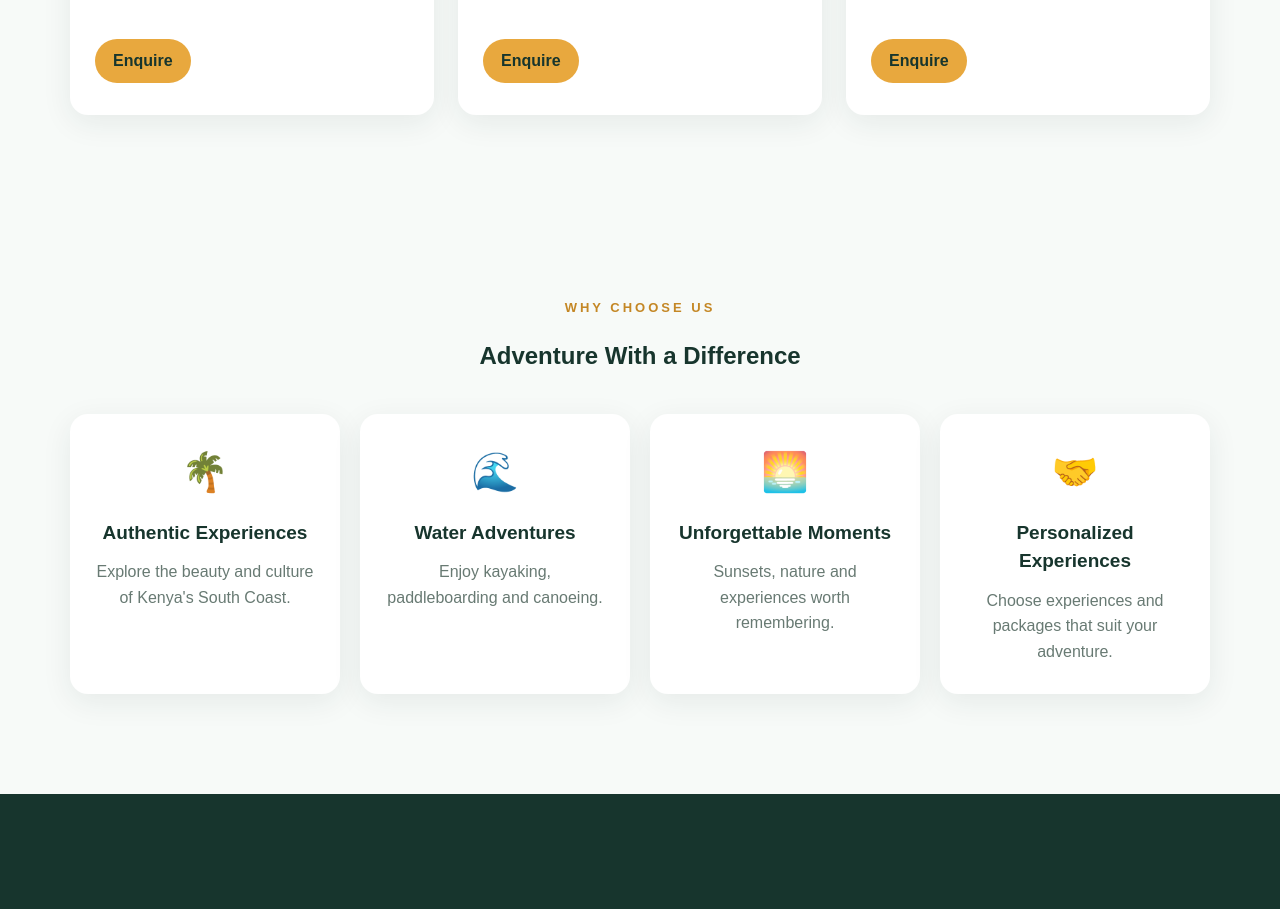
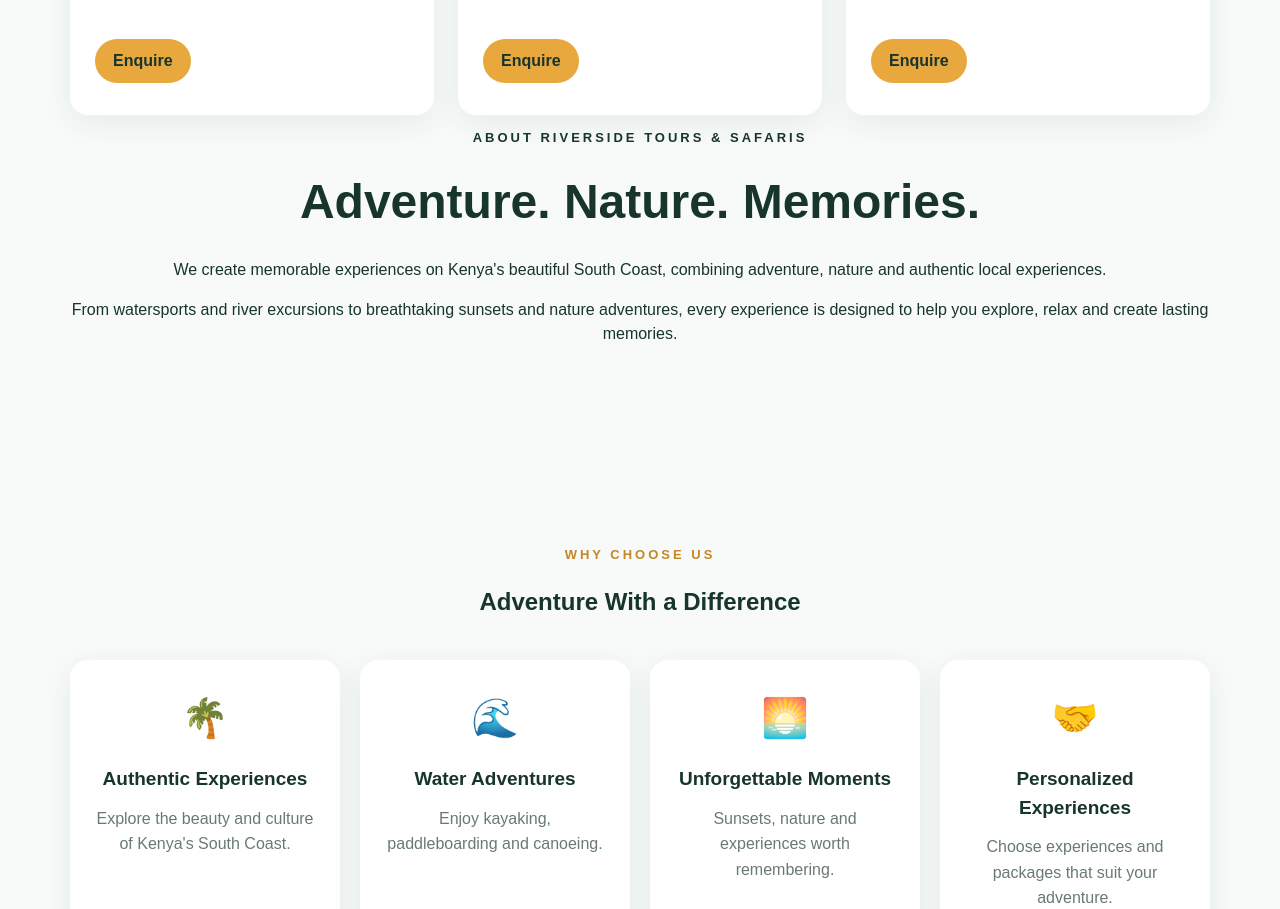
Before and after one commit to salimhamad2-collab/riversidetours, a React (Vite) app: page / in a window 1280 px wide. Shown: the part 1780-2689 px from the top of the page. Built offline with nearby package versions, Linux system fonts and the light colour scheme.

Commit message:
Update App.tsx

```diff
--- a/src/react-app/App.tsx
+++ b/src/react-app/App.tsx
@@ -98,7 +98,21 @@
               </article>
             ))}
           </div>
-        </section>
+      <section className="about" id="about">
+  <div className="about-content">
+    <p className="eyebrow">ABOUT RIVERSIDE TOURS & SAFARIS</p>
+    <h2>Adventure. Nature. Memories.</h2>
+    <p>
+      We create memorable experiences on Kenya's beautiful South Coast,
+      combining adventure, nature and authentic local experiences.
+    </p>
+    <p>
+      From watersports and river excursions to breathtaking sunsets and
+      nature adventures, every experience is designed to help you explore,
+      relax and create lasting memories.
+    </p>
+  </div>
+</section>  </section>
 <section className="why-us" id="why-us">
   <p className="eyebrow">WHY CHOOSE US</p>
   <h2>Adventure With a Difference</h2>
```
